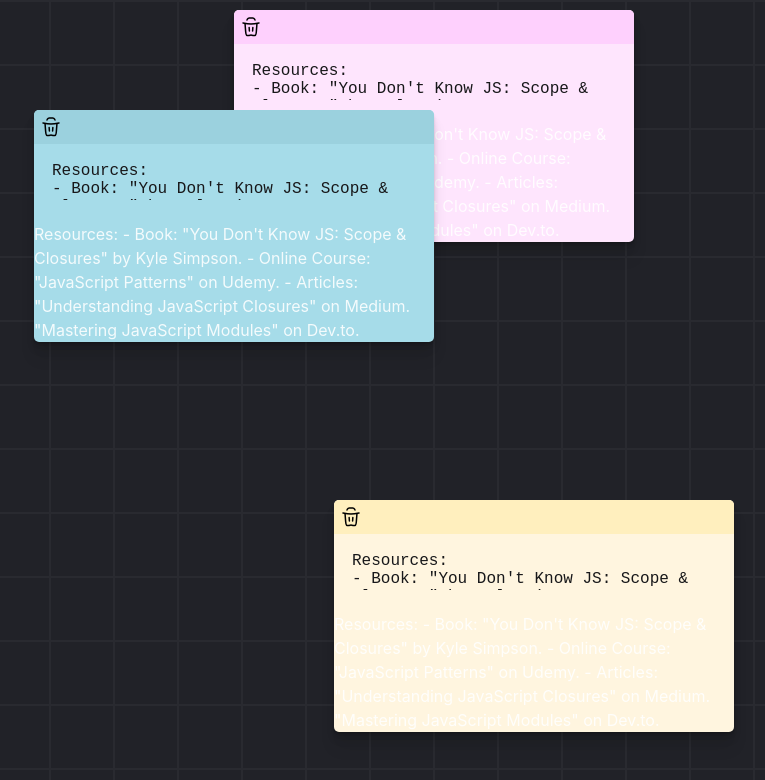
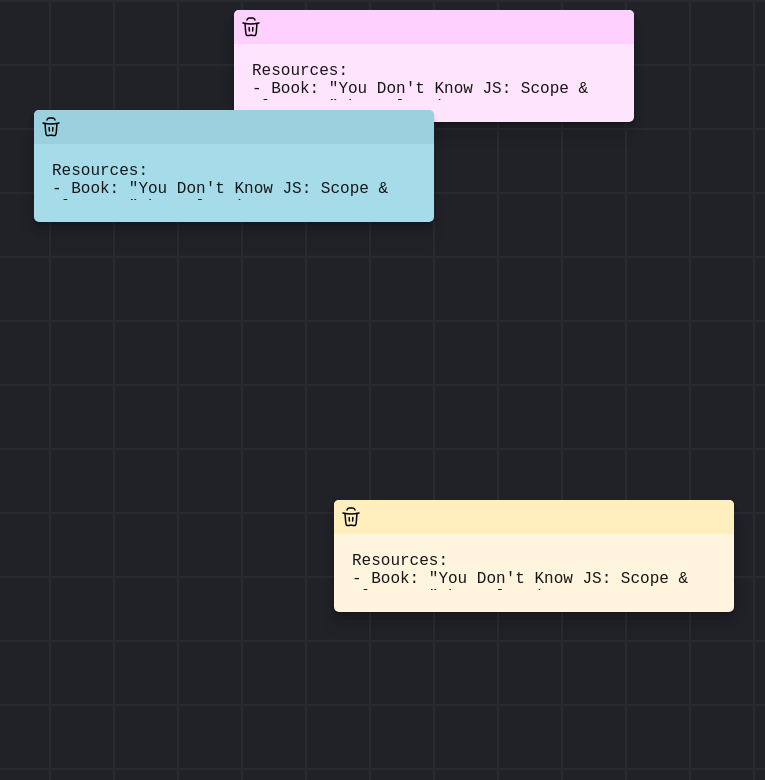
Before and after one commit to abhishekkumar085/Sticky-Notes, a React (Vite) app: page / in a window 1280 px wide. Shown: the top 780 px of the page, without its empty margins (271-1036 px from the left). Built offline with nearby package versions, Linux system fonts and the light colour scheme.

Commit message:
removing unwanted text inside our body

```diff
--- a/src/components/NoteCard.jsx
+++ b/src/components/NoteCard.jsx
@@ -28,7 +28,7 @@
           defaultValue={body}
         ></textarea>
       </div>
-      {body}
+
     </div>
   );
 };
```
